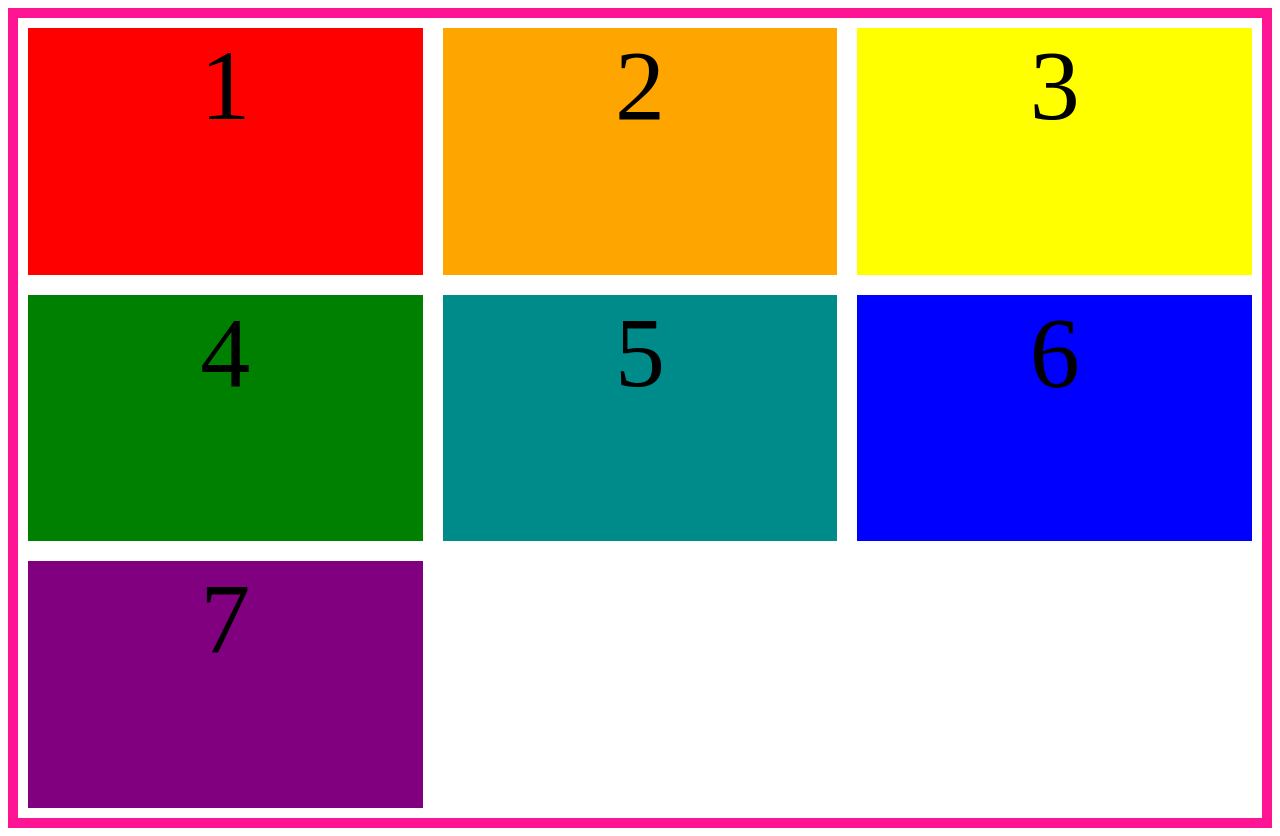
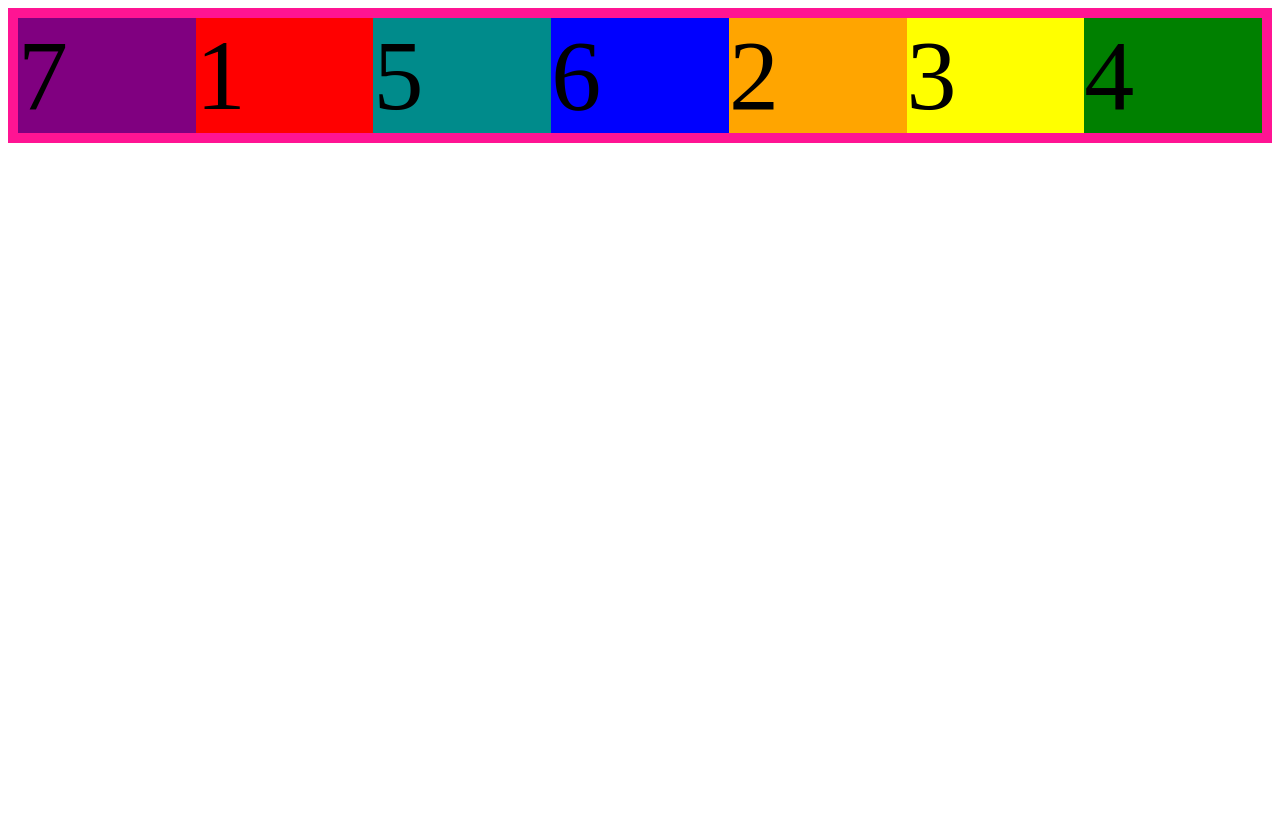
Before and after one commit to Weizilla/flexbox-test, a plain HTML site: page index.html in a window 1280 px wide. After the commit the page ends 800 px from the top, so only its background shows below. Drawn offline with Linux system fonts and the light colour scheme.

Commit message:
add ordering

```diff
--- a/style.css
+++ b/style.css
@@ -1,42 +1,32 @@
+.box1 { background-color: red; }
+.box2 { background-color: orange; }
+.box3 { background-color: yellow; }
+.box4 { background-color: green; }
+.box5 { background-color: darkcyan; }
+.box6 { background-color: blue; }
+.box7 { background-color: purple; }
+
 .container {
     display: flex;
     border: 10px solid deeppink;
-    flex-direction: row;
-    flex-wrap: wrap;
-    height: 100vh;
 }
 
 .box {
     font-size: 100px;
-    text-align: center;
-    margin: 10px;
-    width: calc(33.333% - 20px);
+    flex: 1;
 }
 
-.box1 {
-    background-color: red;
+.box4 {
+    order: 10;
+}
+.box7 {
+    order: -1;
 }
 
 .box2 {
-    background-color: orange;
+    order: 2;
 }
 
-.box3 {
-    background-color: yellow;
+.box3  {
+    order: 10;
 }
-
-.box4 {
-    background-color: green;
-}
-
-.box5 {
-    background-color: darkcyan;
-}
-
-.box6 {
-    background-color: blue;
-}
-
-.box7 {
-    background-color: purple;
-}
```
